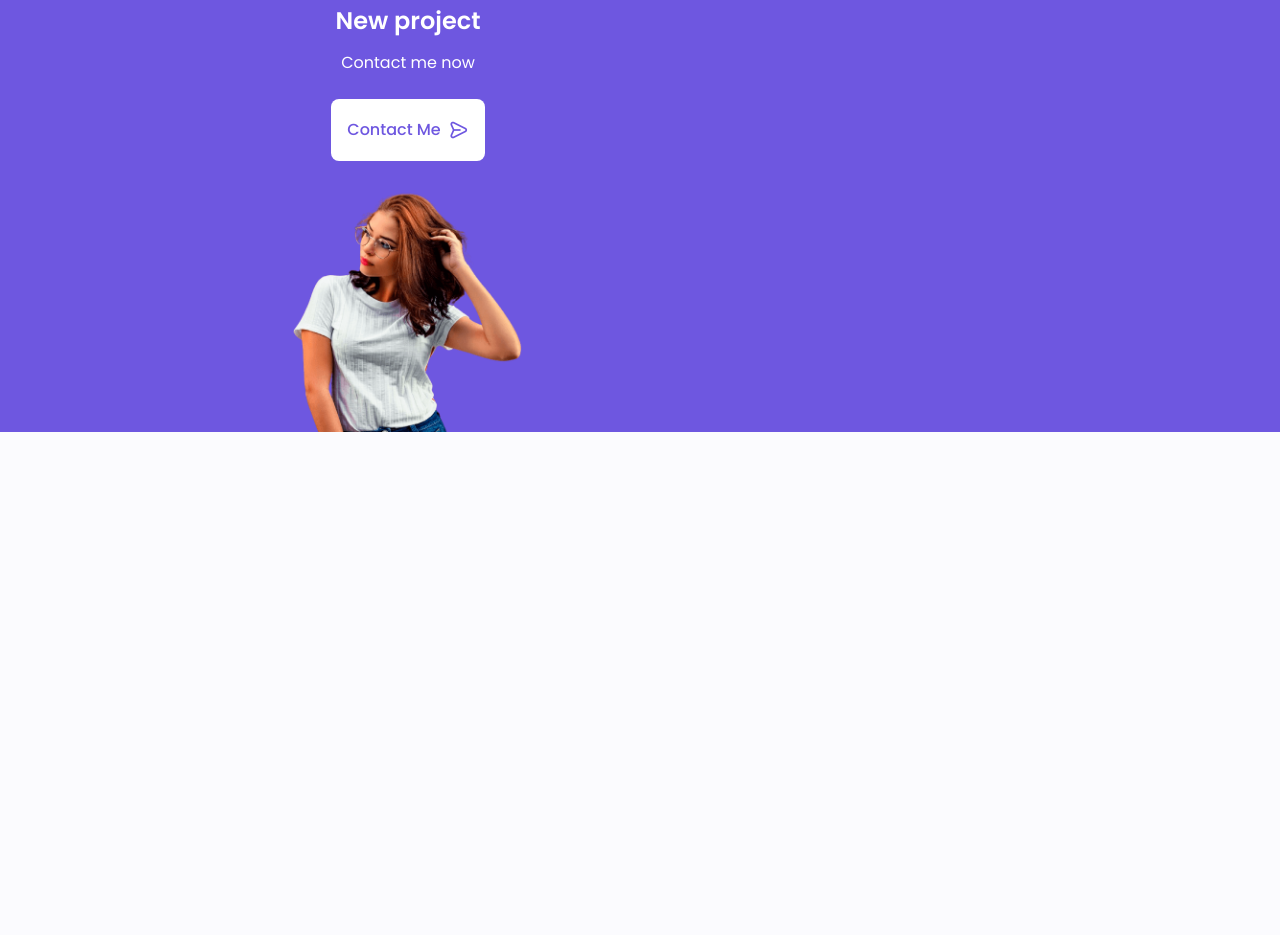
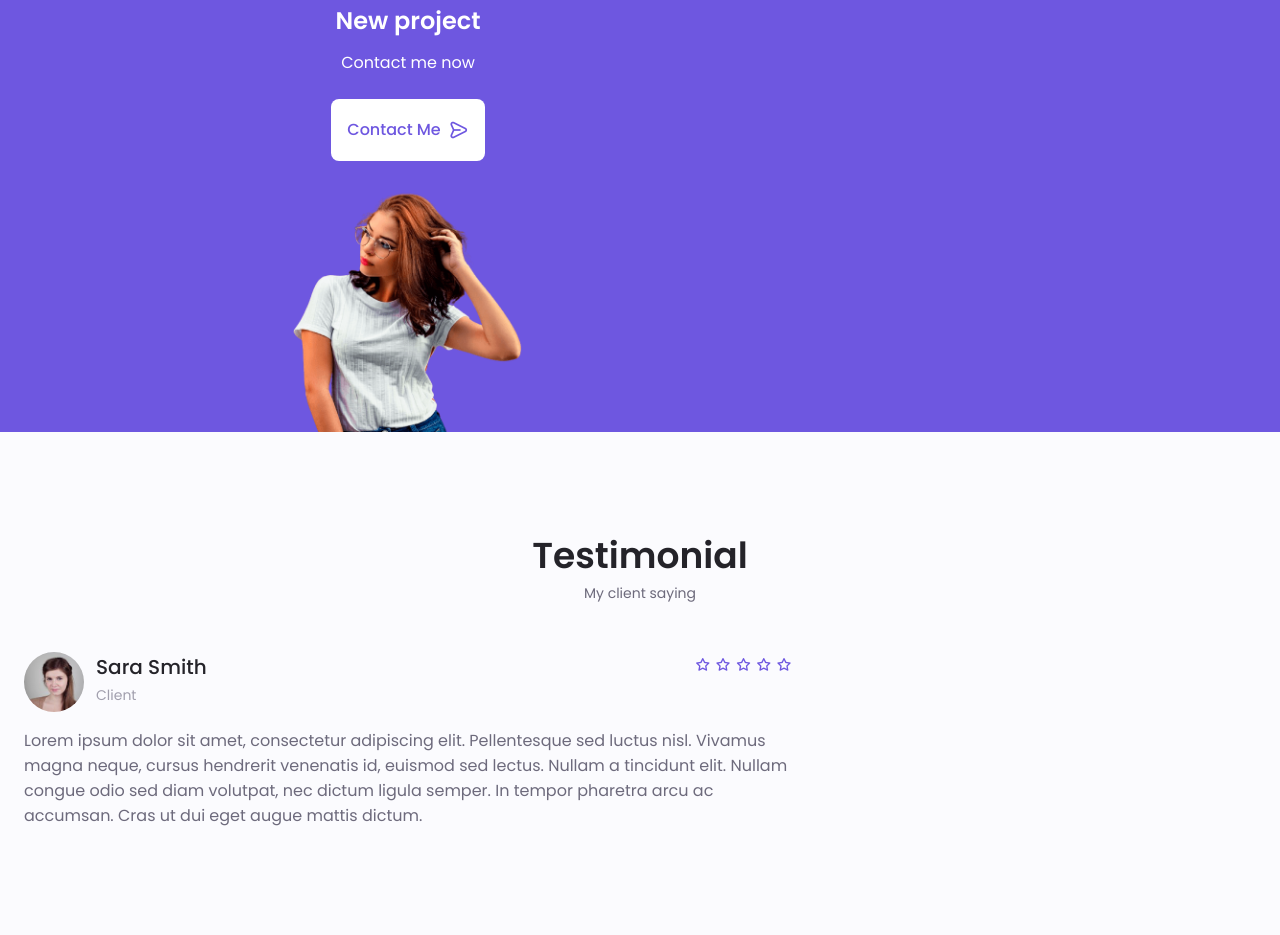
Before and after one commit to CaioGitDev/Porfolio-pure-HTML, a plain HTML site: page index.html in a window 1280 px wide. Shown: the part 4253-5188 px from the top of the page. Before the commit the page ends 4797 px from the top, so only its background shows below. Drawn offline with nearby package versions, Linux system fonts and the light colour scheme.

Commit message:
feat: implement testimonial html and css

```diff
--- a/assets/css/styles.css
+++ b/assets/css/styles.css
@@ -681,8 +681,37 @@ img {
   justify-self: center;
 }
 /*==================== TESTIMONIAL ====================*/
-
-
+.testimonial__data,
+.testimonial__header {
+  display: flex;
+}
+.testimonial__data {
+  justify-content: space-between;
+  margin-bottom: var(--mb-1);
+}
+.testimonial__img {
+  width: 60px;
+  height: 60px;
+  border-radius: 50%;
+  margin-right: var(--mb-0-75);
+}
+.testimonial__name {
+  font-size: var(--h3-font-size);
+  font-weight: var(--font-medium);
+}
+.testimonial__client {
+  font-size: var(--small-font-size);
+  color: var(--text-color-light);
+}
+.testimonial__description {
+  margin-bottom: var(--mb-2-5);
+}
+.testimonial__icon-star {
+  color: var(--first-color);
+}
+.swiper-container .swiper-pagination-testimonial {
+  bottom: 0;
+}
 /*==================== CONTACT ME ====================*/
 
 
--- a/index.html
+++ b/index.html
@@ -581,6 +581,106 @@
       </div>
     </section>
 
+    <!-- TESTIMONIAL -->
+    <section class="testimonial section">
+      <h2 class="section__title">Testimonial</h2>
+      <span class="section__subtitle">My client saying</span>
+
+      <div class="testimonial__container container swiper-container">
+        <div class="swiper-wrapper">
+          <!-- TESTIMONIAL 1 -->
+          <div class="testimonial__content swiper-slide">
+            <div class="testimonial__data">
+              <div class="testimonial__header">
+                <img src="assets/img/testimonial1.jpg" alt="" class="testimonial__img">
+
+                <div>
+                  <h3 class="testimonial__name">Sara Smith</h3>
+                  <span class="testimonial__client">Client</span>
+                </div>
+              </div>
+              <div>
+                <i class="uil uil-star testimonial__icon-star"></i>
+                <i class="uil uil-star testimonial__icon-star"></i>
+                <i class="uil uil-star testimonial__icon-star"></i>
+                <i class="uil uil-star testimonial__icon-star"></i>
+                <i class="uil uil-star testimonial__icon-star"></i>
+              </div>
+            </div>
+            <p class="testimonial__description">
+              Lorem ipsum dolor sit amet, consectetur adipiscing elit. Pellentesque sed luctus nisl. Vivamus magna
+              neque, cursus hendrerit venenatis id, euismod sed lectus. Nullam a tincidunt elit. Nullam congue odio
+              sed diam volutpat, nec dictum ligula semper. In tempor pharetra arcu ac accumsan. Cras ut dui eget
+              augue mattis dictum.
+            </p>
+
+          </div>
+
+          <!-- TESTIMONIAL 2 -->
+          <div class="testimonial__content swiper-slide">
+            <div class="testimonial__data">
+              <div class="testimonial__header">
+                <img src="assets/img/testimonial2.jpg" alt="" class="testimonial__img">
+
+                <div>
+                  <h3 class="testimonial__name">Sara Smith</h3>
+                  <span class="testimonial__client">Client</span>
+                </div>
+              </div>
+              <div>
+                <i class="uil uil-star testimonial__icon-star"></i>
+                <i class="uil uil-star testimonial__icon-star"></i>
+                <i class="uil uil-star testimonial__icon-star"></i>
+                <i class="uil uil-star testimonial__icon-star"></i>
+                <i class="uil uil-star testimonial__icon-star"></i>
+              </div>
+            </div>
+            <p class="testimonial__description">
+              Lorem ipsum dolor sit amet, consectetur adipiscing elit. Pellentesque sed luctus nisl. Vivamus magna
+              neque, cursus hendrerit venenatis id, euismod sed lectus. Nullam a tincidunt elit. Nullam congue odio
+              sed diam volutpat, nec dictum ligula semper. In tempor pharetra arcu ac accumsan. Cras ut dui eget
+              augue mattis dictum.
+            </p>
+
+
+
+          </div>
+
+          <!-- TESTIMONIAL 3 -->
+          <div class="testimonial__content swiper-slide">
+            <div class="testimonial__data">
+              <div class="testimonial__header">
+                <img src="assets/img/testimonial3.jpg" alt="" class="testimonial__img">
+
+                <div>
+                  <h3 class="testimonial__name">Sara Smith</h3>
+                  <span class="testimonial__client">Client</span>
+                </div>
+              </div>
+              <div>
+                <i class="uil uil-star testimonial__icon-star"></i>
+                <i class="uil uil-star testimonial__icon-star"></i>
+                <i class="uil uil-star testimonial__icon-star"></i>
+                <i class="uil uil-star testimonial__icon-star"></i>
+                <i class="uil uil-star testimonial__icon-star"></i>
+              </div>
+            </div>
+            <p class="testimonial__description">
+              Lorem ipsum dolor sit amet, consectetur adipiscing elit. Pellentesque sed luctus nisl. Vivamus magna
+              neque, cursus hendrerit venenatis id, euismod sed lectus. Nullam a tincidunt elit. Nullam congue odio
+              sed diam volutpat, nec dictum ligula semper. In tempor pharetra arcu ac accumsan. Cras ut dui eget
+              augue mattis dictum.
+            </p>
+
+
+
+          </div>
+        </div>
+
+        <div class="swiper-pagination swiper-pagination-testimonial"></div>
+      </div>
+    </section>
+
   </main>
   <!-- ########################### FOOTER ################################ -->
   <!-- ########################### SCROLL TOP ################################ -->
```
